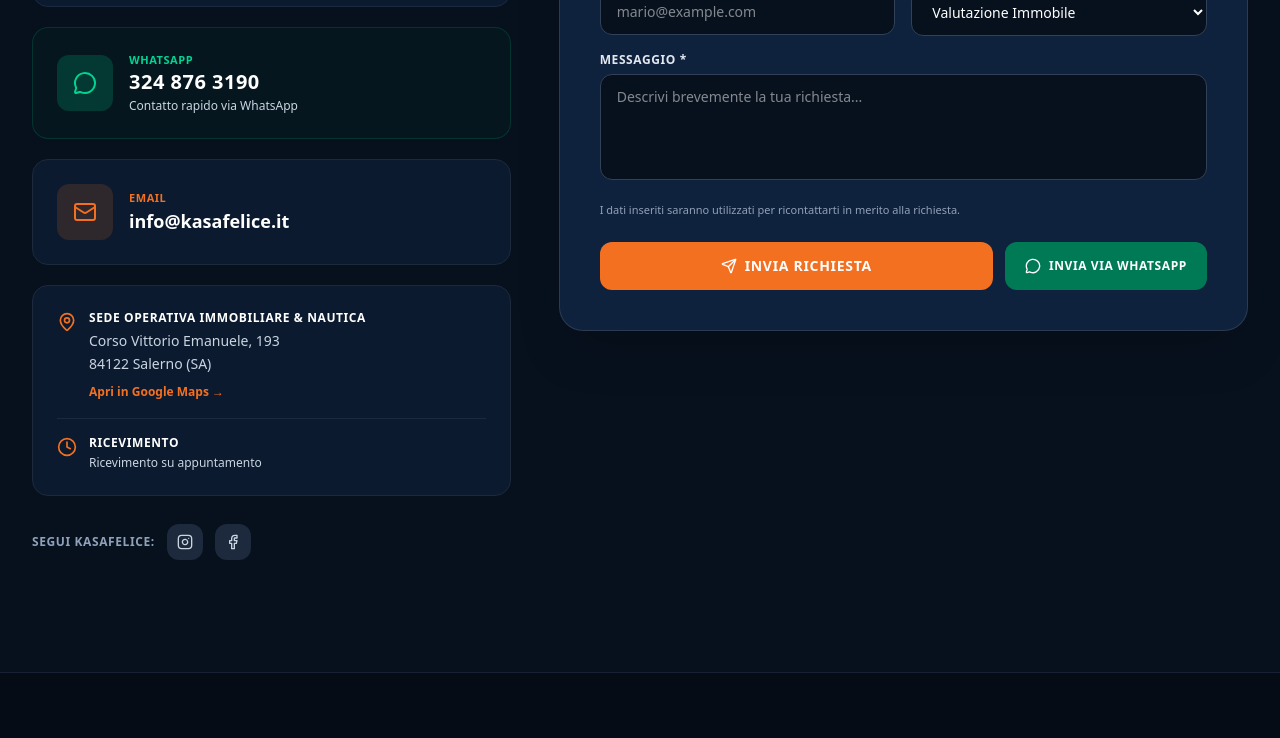
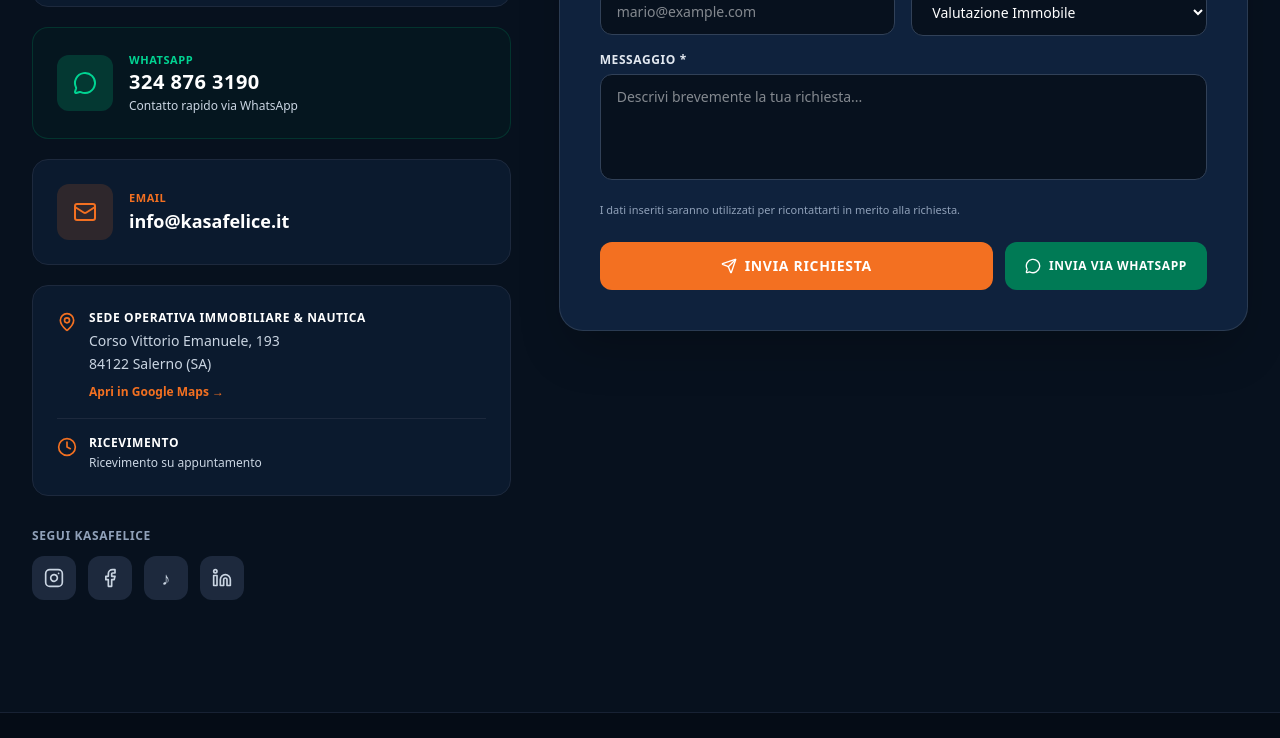
Before and after one commit to marcofelicetrade-netizen/kasafelice-sito, a React (Vite) app: page / in a window 1280 px wide. Shown: the part 7620-8358 px from the top of the page. Built offline with nearby package versions, Linux system fonts and the light colour scheme.

Commit message:
Update ContactSection.tsx

```diff
--- a/src/components/ContactSection.tsx
+++ b/src/components/ContactSection.tsx
@@ -10,6 +10,7 @@ import {
   CheckCircle2,
   Instagram,
   Facebook,
+  Linkedin,
   Anchor,
   Building2
 } from 'lucide-react';
@@ -262,30 +263,56 @@ ${formData.message || 'Desidero ricevere maggiori informazioni.'}`;
               </div>
             </a>
 
-            <div className="flex items-center gap-3 pt-2">
-              <span className="text-xs font-semibold text-slate-400 uppercase tracking-wider">
-                Segui KasaFelice:
+            <div className="pt-3">
+              <span className="text-xs font-semibold text-slate-400 uppercase tracking-wider block mb-3">
+                Segui KasaFelice
               </span>
 
+              <div className="flex items-center gap-3">
                 <a
-                href="https://instagram.com"
+                  href="https://www.instagram.com/kasafelice.it/"
                   target="_blank"
                   rel="noopener noreferrer"
-                className="p-2.5 rounded-xl bg-slate-800 text-slate-300 hover:text-[#F37021] hover:bg-slate-700 transition-colors"
+                  className="w-11 h-11 rounded-xl bg-slate-800 text-slate-300 hover:text-[#F37021] hover:bg-slate-700 transition-all flex items-center justify-center"
                   aria-label="Instagram KasaFelice"
+                  title="Instagram"
                 >
-                <Instagram className="w-4 h-4" />
+                  <Instagram className="w-5 h-5" />
                 </a>
 
                 <a
-                href="https://facebook.com"
+                  href="https://www.facebook.com/share/19Qwc85fgL/"
                   target="_blank"
                   rel="noopener noreferrer"
-                className="p-2.5 rounded-xl bg-slate-800 text-slate-300 hover:text-[#F37021] hover:bg-slate-700 transition-colors"
+                  className="w-11 h-11 rounded-xl bg-slate-800 text-slate-300 hover:text-[#F37021] hover:bg-slate-700 transition-all flex items-center justify-center"
                   aria-label="Facebook KasaFelice"
+                  title="Facebook"
                 >
-                <Facebook className="w-4 h-4" />
+                  <Facebook className="w-5 h-5" />
                 </a>
+
+                <a
+                  href="https://www.tiktok.com/@felicemarco"
+                  target="_blank"
+                  rel="noopener noreferrer"
+                  className="w-11 h-11 rounded-xl bg-slate-800 text-slate-300 hover:text-[#F37021] hover:bg-slate-700 transition-all flex items-center justify-center"
+                  aria-label="TikTok Felice Marco"
+                  title="TikTok"
+                >
+                  <span className="text-lg font-black leading-none">♪</span>
+                </a>
+
+                <a
+                  href="https://www.linkedin.com/in/felice-marco-b4b33411b/"
+                  target="_blank"
+                  rel="noopener noreferrer"
+                  className="w-11 h-11 rounded-xl bg-slate-800 text-slate-300 hover:text-[#F37021] hover:bg-slate-700 transition-all flex items-center justify-center"
+                  aria-label="LinkedIn Felice Marco"
+                  title="LinkedIn"
+                >
+                  <Linkedin className="w-5 h-5" />
+                </a>
+              </div>
             </div>
           </div>
 
@@ -386,7 +413,7 @@ ${formData.message || 'Desidero ricevere maggiori informazioni.'}`;
                       </label>
 
                       <input
-                        type="text"
+                        type="email"
                         value={formData.email}
                         onChange={(e) =>
                           setFormData({
```
Lines whose indentation alone changed are shown as unchanged.
